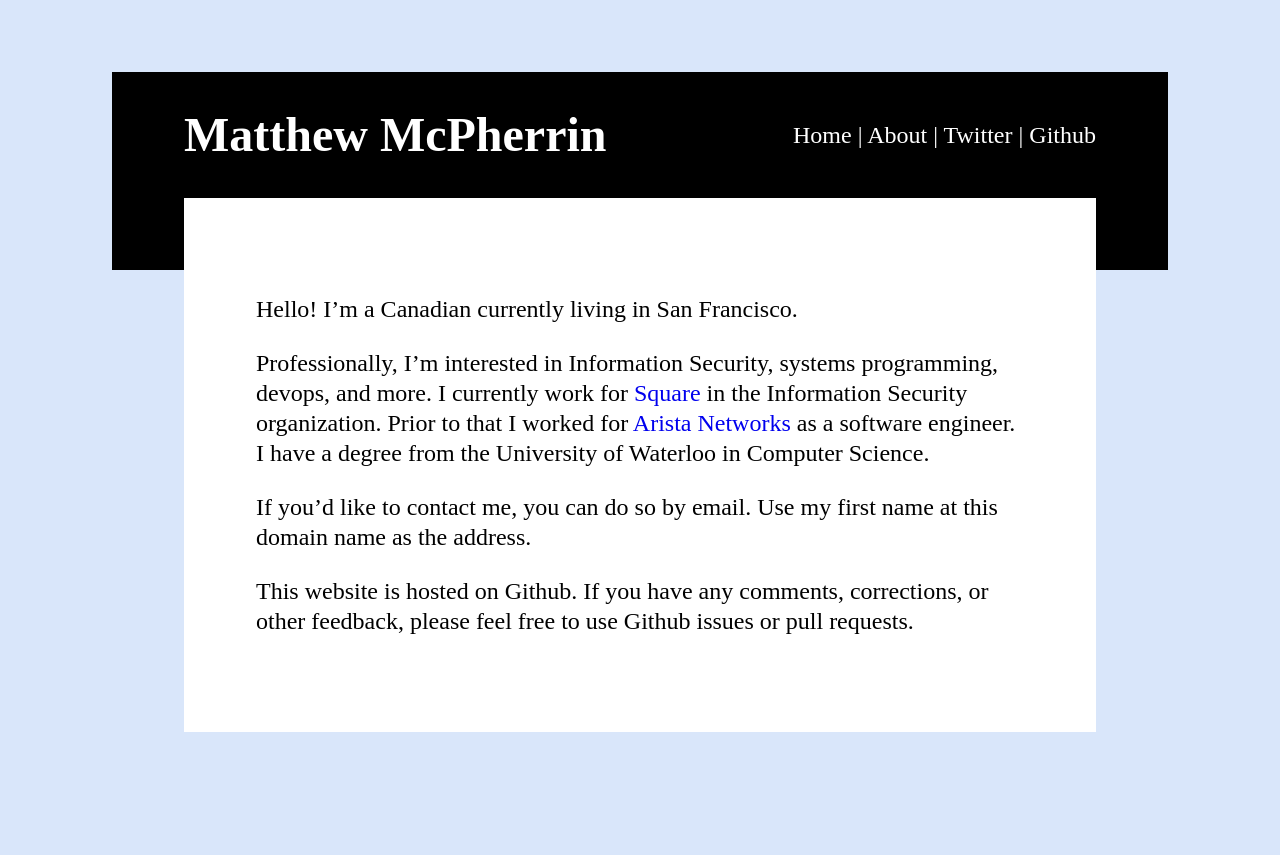
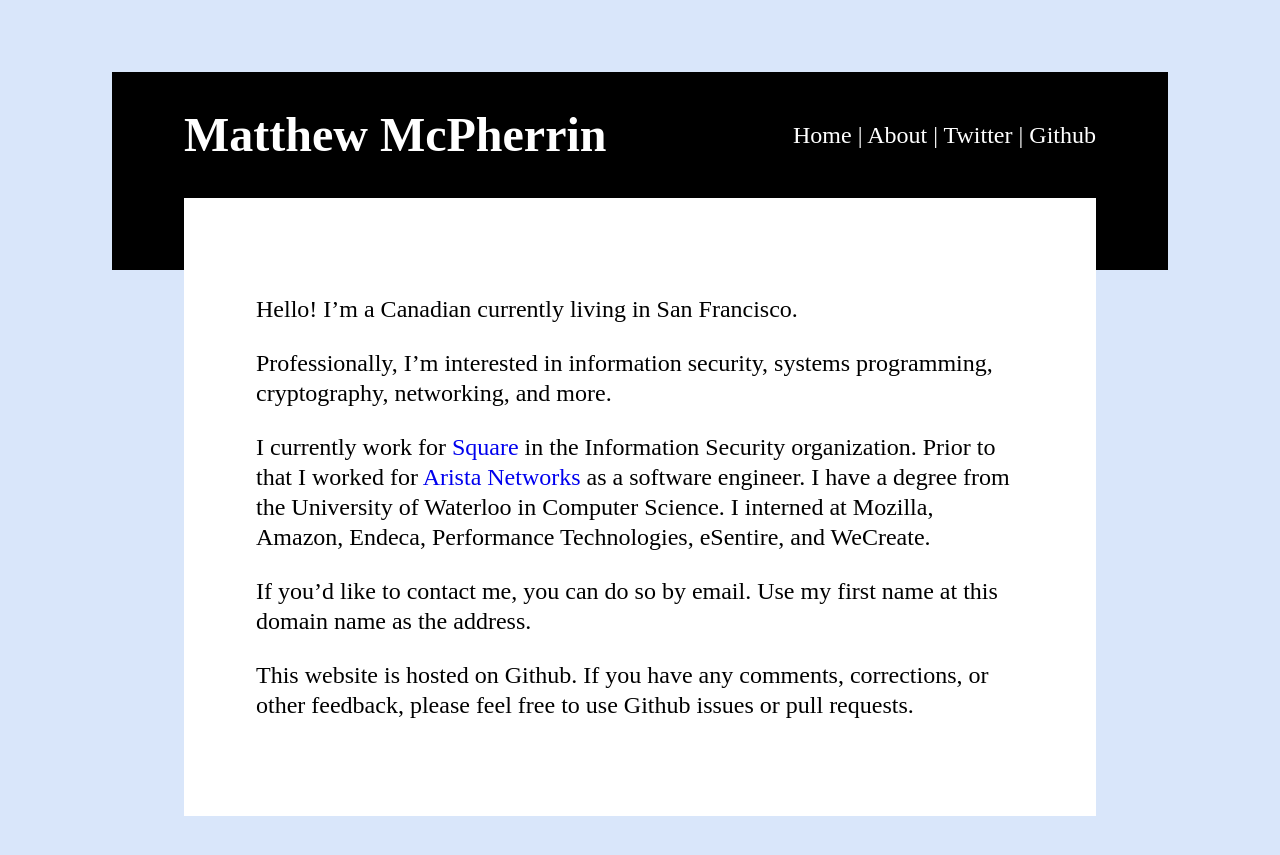
Before and after one commit to mcpherrinm/McPherrin.ca, a Jekyll site: the page built from about.md, in a window 1280 px wide. Shown: the top 855 px of the page. Built offline with Jekyll 4.4.1, drawn with Linux system fonts in a browser that asks for light colours.

Commit message:
Update about page

```diff
--- a/about.md
+++ b/about.md
@@ -4,12 +4,15 @@ layout: page
 
 Hello!  I'm a Canadian currently living in San Francisco.
 
-Professionally, I'm interested in Information Security, systems programming,
-devops, and more.  I currently work for [Square](https://squareup.com) in the
-Information Security organization.
+Professionally, I'm interested in information security, systems programming,
+cryptography, networking, and more.
+
+I currently work for [Square](https://squareup.com) in the Information Security
+organization.
 Prior to that I worked for [Arista Networks](https://www.arista.com) as a
 software engineer.  I have a degree from the University of Waterloo in Computer
-Science.
+Science.  I interned at Mozilla, Amazon, Endeca, Performance Technologies,
+eSentire, and WeCreate.
 
 If you'd like to contact me, you can do so by email.  Use my first name at this
 domain name as the address.
```
